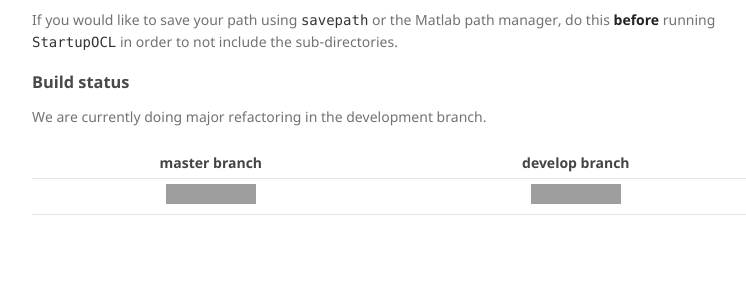
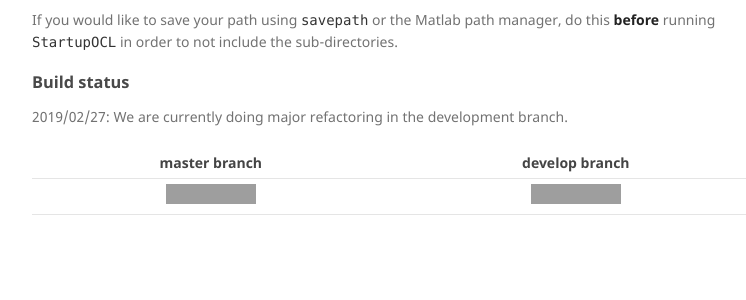
Before and after one commit to OpenOCL/openocl.github.io, a Jekyll site: the page built from get-started.md, in a window 1280 px wide and 950 px high, cut to the strip 607-907 px from the top of the window. Shown: the whole strip, without its empty margins (403-1149 px from the left). Built offline with Jekyll 4.4.1, drawn with Linux system fonts in a browser that asks for light colours; our own code applies the rules of GitHub Pages for plain Markdown files; grey boxes are pictures that could not be loaded.

Commit message:
Update get-started.md

```diff
--- a/get-started.md
+++ b/get-started.md
@@ -25,7 +25,7 @@ If you would like to save your path using `savepath` or the Matlab path manager,
 
 ### Build status
 
-We are currently doing major refactoring in the development branch.
+2019/02/27: We are currently doing major refactoring in the development branch.
 
 | master branch | develop branch |
 |:------:|:-------:|
```
